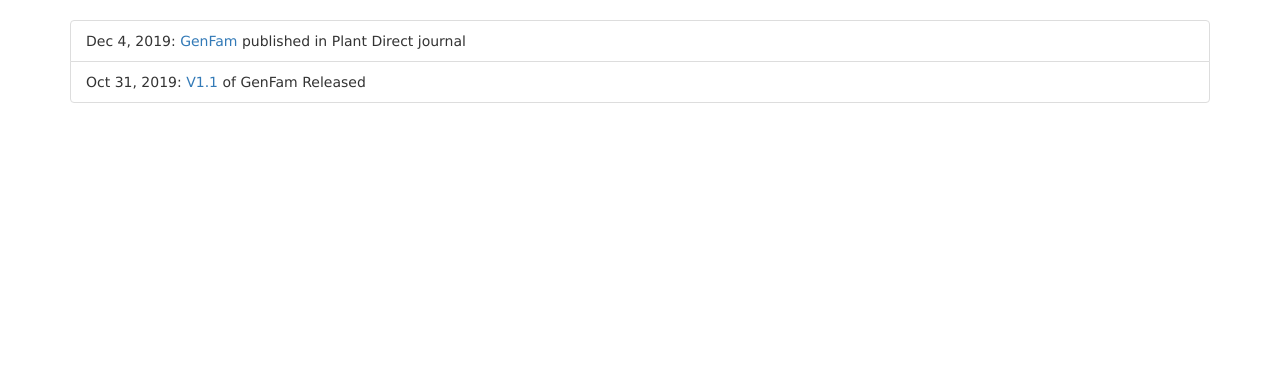
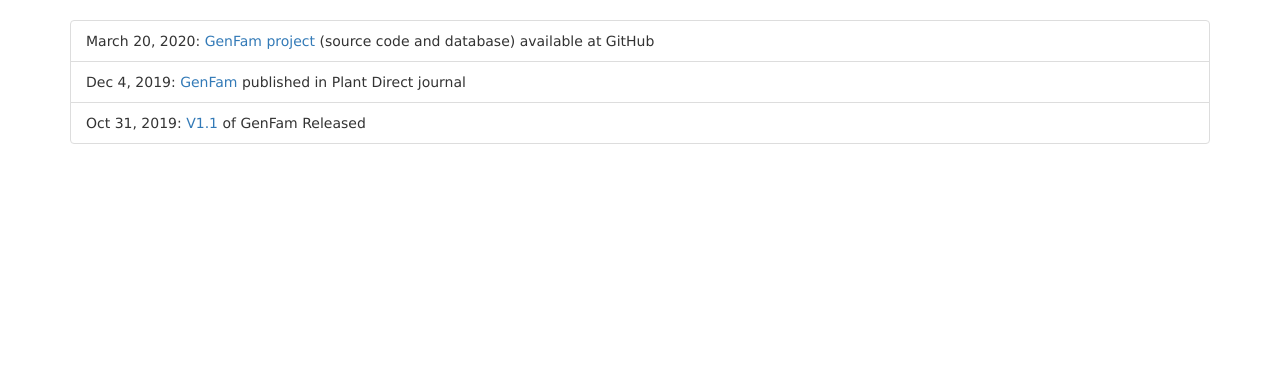
Before and after one commit to reneshbedre/GenFam, a Django app: page /home/news/ in a window 1280 px wide. Shown: the part 51-420 px from the top of the page. Run offline with Django 3.2, Linux system fonts and the light colour scheme; some libraries are stand-ins or nearby versions; some web fonts are replaced.

Commit message:
project moved to github

```diff
--- a/accounts/templates/accounts/news.html
+++ b/accounts/templates/accounts/news.html
@@ -9,6 +9,8 @@
 
 <div class="container">
     <ul class="list-group">
+        <li class="list-group-item">March 20, 2020: <a href="https://onlinelibrary.wiley.com/doi/full/10.1002/pld3.191">
+            GenFam project</a> (source code and database) available at GitHub</li>
         <li class="list-group-item">Dec 4, 2019: <a href="https://onlinelibrary.wiley.com/doi/full/10.1002/pld3.191">
             GenFam</a> published in Plant Direct journal</li>
         <li class="list-group-item">Oct 31, 2019: <a href="http://mandadilab.webfactional.com/home/dload/">V1.1</a> of
```
